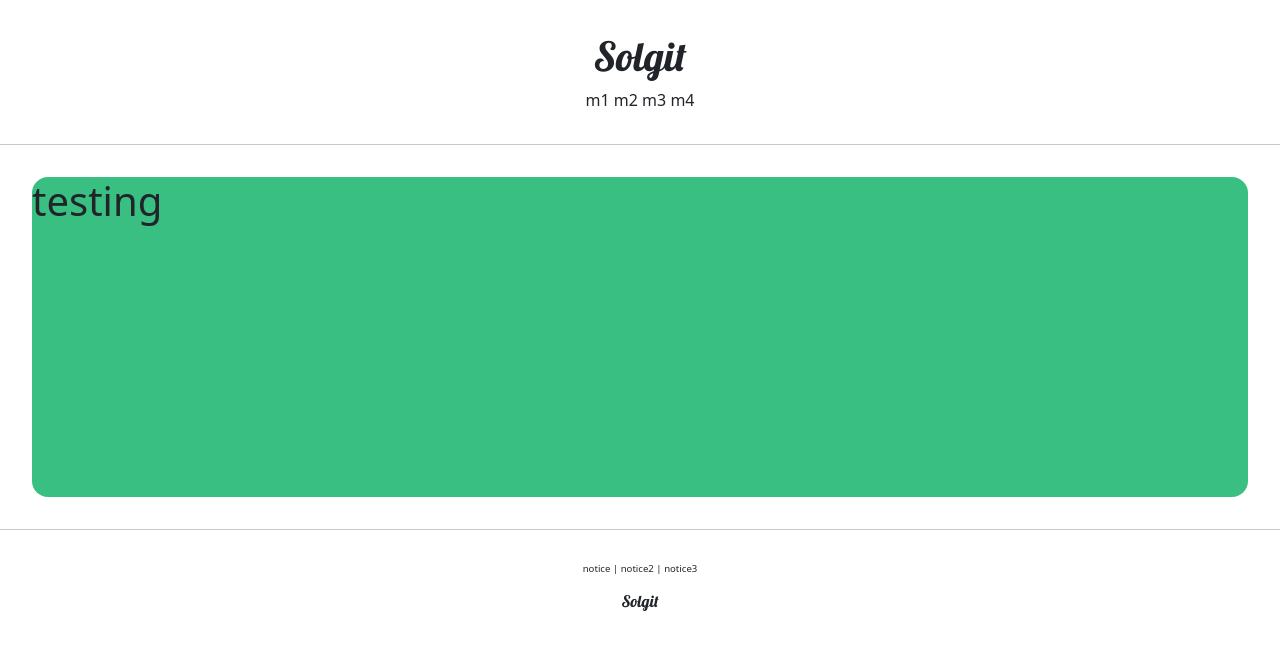
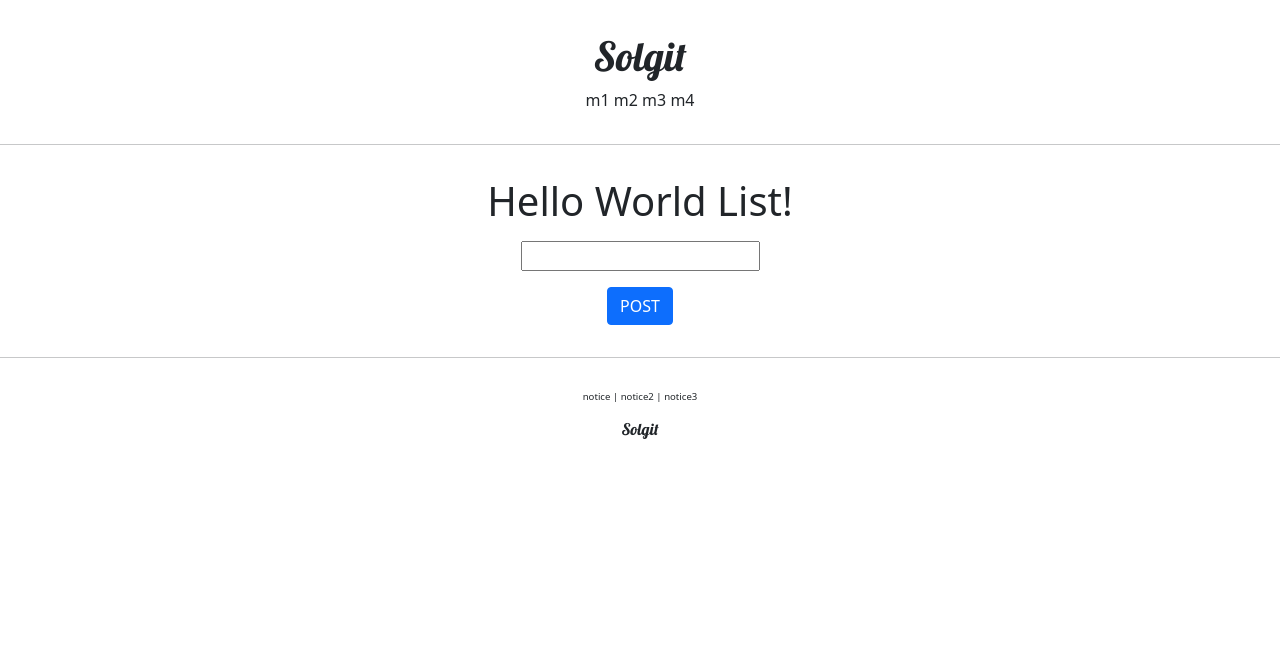
Before and after one commit to dassolkim/django_project, a Django app: template accountapp/templates/accountapp/hello_world.html in a window 1280 px wide. Shown: the top 650 px of the page. Run offline with Django 3.2, Linux system fonts and the light colour scheme; the template is opened without the code that fills it, so the values that code supplies are empty.

Commit message:
test POST api

```diff
--- a/accountapp/templates/accountapp/hello_world.html
+++ b/accountapp/templates/accountapp/hello_world.html
@@ -2,10 +2,24 @@
 
 {% block content %}
 
-    <div style="height: 20rem; background-color: #38bf81; border-radius: 1rem; margin: 2rem;" >
+    <div style="border-radius: 1rem; margin: 2rem; text-align: center" >
+        <h1 stype="font-family: 'lobster', cursive;">
+            Hello World List!
+        </h1>
+        <form action="/account/hello_world/" method="post">
+            {% csrf_token %}
+            <div style="margin: 1rem;">
+                <input type="text" name="hello_world_input">
+            </div>
+            <div>
+                <input type="submit" class="btn btn-primary" value="POST">
+            </div>
+        </form>
+        {% if hello_world_output %}
         <h1>
-            testing
+            {{ hello_world_output.text }}
         </h1>
+        {% endif %}
     </div>
 
 
--- a/pinterest/settings.py
+++ b/pinterest/settings.py
@@ -48,7 +48,8 @@ INSTALLED_APPS = [
     'django.contrib.sessions',
     'django.contrib.messages',
     'django.contrib.staticfiles',
-    'accountapp'
+    'accountapp',
+    'rest_framework'
 ]
 
 MIDDLEWARE = [
```
Also changed, not shown: accountapp/views.py (+11 -2 lines).
